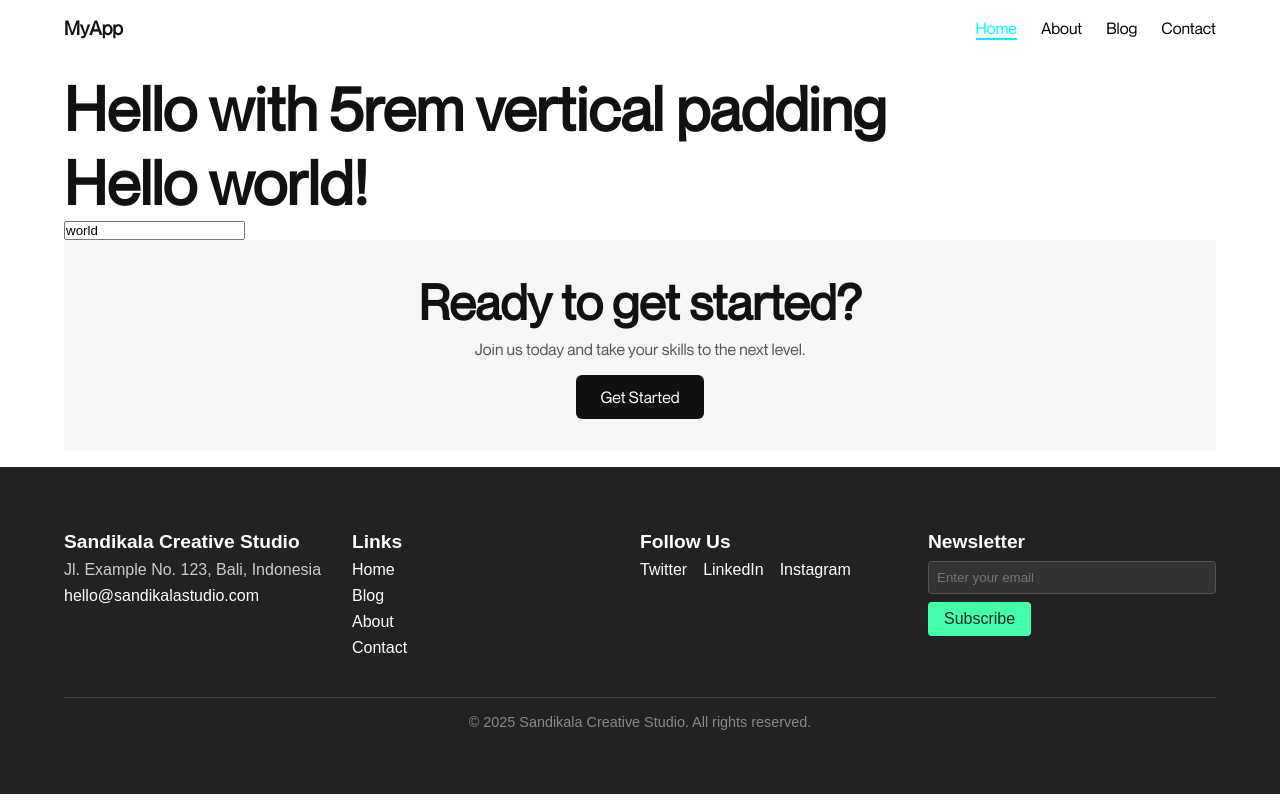
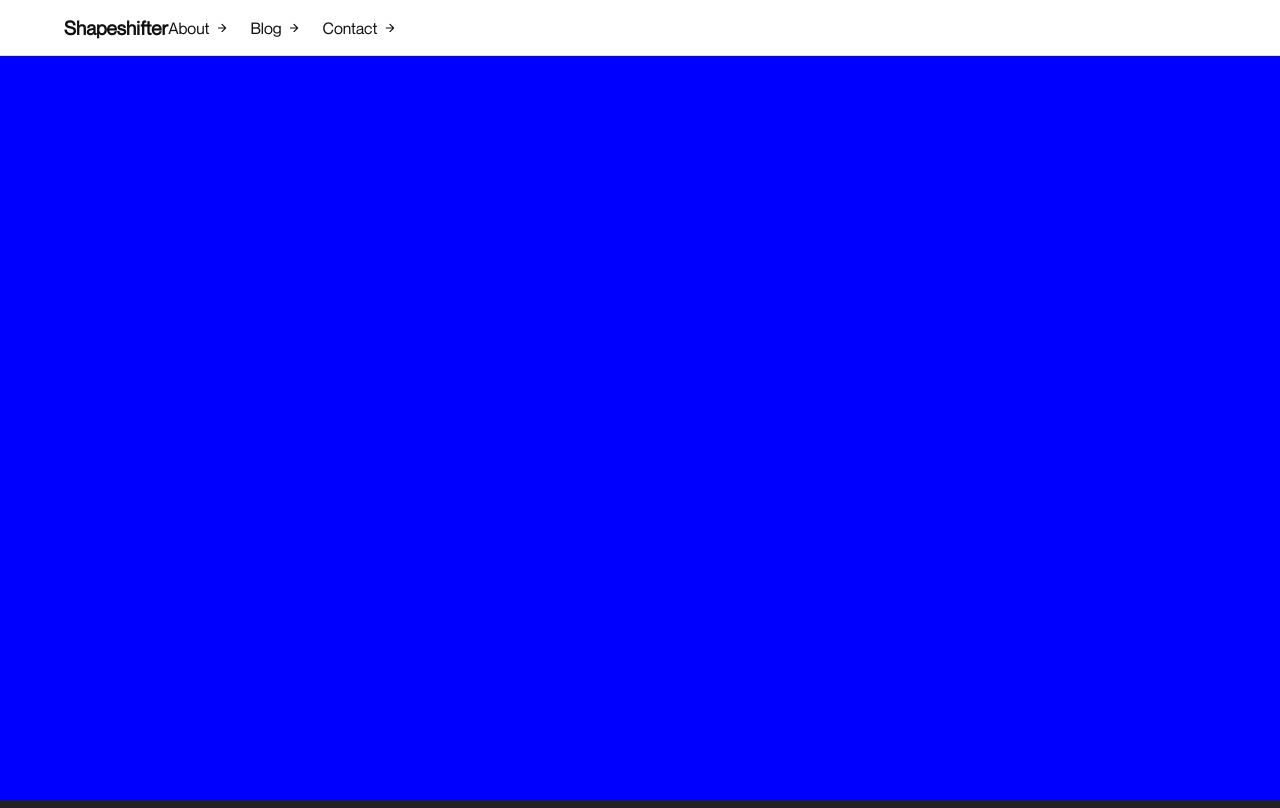
Before and after one commit to wahyugautama/sveltekit-app, a SvelteKit app: page / in a window 1280 px wide. Built offline with nearby package versions, Linux system fonts and the light colour scheme; no server answers.

Commit message:
repurpose site

```diff
--- a/src/app.css
+++ b/src/app.css
@@ -67,6 +67,6 @@ h4 {
 h5 {
   font-size: var(--step-1);
 }
-h6 {
+p {
   font-size: var(--step-0);
 }
--- a/src/lib/components/CustomCursor.svelte
+++ b/src/lib/components/CustomCursor.svelte
@@ -48,8 +48,8 @@
     position: fixed;
     top: 0;
     left: 0;
-    width: 24px;
-    height: 24px;
+    width: 1rem;
+    height: 1rem;
     border-radius: 50%;
     pointer-events: none;
     background-color: white;
@@ -57,4 +57,11 @@
     z-index: 10000;
     mix-blend-mode: difference; /* optional: inverts color over backgrounds */
   }
+
+  /* Hide cursor on screens 1024px wide or less (tablet & phone) */
+  @media (max-width: 1024px) {
+    .cursor {
+      display: none;
+    }
+  }
 </style>
--- a/src/lib/components/Navbar.svelte
+++ b/src/lib/components/Navbar.svelte
@@ -3,6 +3,7 @@
   import { derived } from "svelte/store";
   import { goto } from "$app/navigation";
   import Wrapper from "./Wrapper.svelte";
+  import Navlink from "./Navlink.svelte";
 
   const currentPath = derived(page, ($page) => $page.url.pathname);
   let isOpen = false;
@@ -16,29 +17,19 @@
 <nav>
   <Wrapper paddingY="small">
     <div class="navbar">
-      <div class="nav-brand">MyApp</div>
+      <a href="/"><div class="nav-brand">Shapeshifter</div></a>
 
       <button class="nav-toggle" on:click={() => (isOpen = !isOpen)}>☰</button>
 
       <ul class:open={isOpen} class="nav-links">
-        <li class:active={$currentPath === "/"}>
-          <a href="/" on:click|preventDefault={() => navigateTo("/")}>Home</a>
-        </li>
         <li class:active={$currentPath === "/about"}>
-          <a href="/about" on:click|preventDefault={() => navigateTo("/about")}
-            >About</a
-          >
+          <Navlink text="About" link="/blog" />
         </li>
         <li class:active={$currentPath === "/blog"}>
-          <a href="/blog" on:click|preventDefault={() => navigateTo("/blog")}
-            >Blog</a
-          >
+          <Navlink text="Blog" link="/blog" />
         </li>
         <li class:active={$currentPath === "/contact"}>
-          <a
-            href="/contact"
-            on:click|preventDefault={() => navigateTo("/contact")}>Contact</a
-          >
+          <Navlink text="Contact" link="/contact" />
         </li>
       </ul>
     </div>
@@ -46,8 +37,18 @@
 </nav>
 
 <style>
+  nav {
+    background: white;
+    border-bottom: 1px solid #ddd;
+    position: fixed;
+    top: 0;
+    left: 0;
+    right: 0;
+    z-index: 1000;
+  }
   .navbar {
     display: flex;
+
     align-items: center;
   }
 
@@ -73,16 +74,6 @@
     list-style: none;
   }
 
-  .nav-links li a {
-    color: black;
-    text-decoration: none;
-  }
-
-  .nav-links li.active a {
-    color: aqua;
-    border-bottom: 2px solid #00f0ff;
-  }
-
   @media (max-width: 640px) {
     .nav-toggle {
       display: block;
--- /dev/null
+++ b/src/lib/components/Navlink.svelte
@@ -0,0 +1,151 @@
+<script lang="ts">
+  import { onMount } from "svelte";
+  import gsap from "gsap";
+
+  export let text: string = "Works";
+  export let link: string = "/";
+
+  let navlinkEl: HTMLAnchorElement;
+
+  onMount(() => {
+    const links = document.querySelectorAll(".navlink");
+
+    links.forEach((link) => {
+      const underline = link.querySelector(".underline");
+      const text = link.querySelector(".text");
+      const arrow = link.querySelectorAll(".arrow, .arrow.slide");
+
+      link.addEventListener("mouseenter", () => {
+        gsap.to(underline, {
+          scaleX: 1,
+          duration: 0.4,
+          ease: "power3.out",
+          onComplete: () => {
+            gsap.set(underline, { transformOrigin: "right" });
+          },
+        });
+
+        gsap.to(text, {
+          yPercent: -100,
+          duration: 0.4,
+          ease: "power4.out",
+        });
+
+        gsap.to(arrow, {
+          xPercent: 100,
+          duration: 0.2,
+          ease: "power4.out",
+        });
+      });
+
+      link.addEventListener("mouseleave", () => {
+        gsap.to(underline, {
+          scaleX: 0,
+          duration: 0.4,
+          ease: "power3.in",
+          onComplete: () => {
+            gsap.set(underline, { transformOrigin: "left" });
+          },
+        });
+
+        gsap.to(text, {
+          yPercent: 0,
+          duration: 0.4,
+          ease: "power4.in",
+        });
+
+        gsap.to(arrow, {
+          xPercent: 0,
+          duration: 0.2,
+          ease: "power4.in",
+        });
+      });
+    });
+  });
+</script>
+
+<a href={link} aria-label={text} class="navlink" bind:this={navlinkEl}>
+  <span class="text">{text}</span>
+  <span class="underline"></span>
+  <div class="arrow-container">
+    <svg
+      class="arrow"
+      width="9"
+      height="9"
+      viewBox="0 0 9 9"
+      fill="none"
+      xmlns="http://www.w3.org/2000/svg"
+    >
+      <path
+        d="M-2.22404e-07 5.06818L-1.72732e-07 3.93182L6.81818 3.93182L3.69318 0.806818L4.5 -1.96701e-07L9 4.5L4.5 9L3.69318 8.19318L6.81818 5.06818L-2.22404e-07 5.06818Z"
+        fill="currentColor"
+      />
+    </svg>
+    <svg
+      class="arrow slide"
+      width="9"
+      height="9"
+      viewBox="0 0 9 9"
+      fill="none"
+      xmlns="http://www.w3.org/2000/svg"
+    >
+      <path
+        d="M-2.22404e-07 5.06818L-1.72732e-07 3.93182L6.81818 3.93182L3.69318 0.806818L4.5 -1.96701e-07L9 4.5L4.5 9L3.69318 8.19318L6.81818 5.06818L-2.22404e-07 5.06818Z"
+        fill="currentColor"
+      />
+    </svg>
+  </div>
+</a>
+
+<style>
+  .navlink {
+    position: relative;
+    display: inline-flex;
+    align-items: center;
+    gap: 4px;
+    text-decoration: none;
+    color: inherit;
+    overflow: hidden;
+  }
+
+  .text {
+    text-shadow: 0 16px 0 currentColor;
+    color: inherit;
+    margin-right: 0.25rem;
+    display: inline-block;
+  }
+
+  .navlink .underline {
+    position: absolute;
+    bottom: 0;
+    left: 0;
+    height: 1px;
+    width: 100%;
+    background-color: currentColor;
+    transform-origin: left;
+    transform: scaleX(0);
+    pointer-events: none;
+  }
+
+  .arrow-container {
+    width: 9px;
+    height: 9px;
+    position: relative;
+    overflow: hidden;
+  }
+
+  .arrow {
+    position: absolute;
+    top: 50%;
+    left: 50%;
+    transform: translate(-50%, -50%);
+    transition: transform 0.3s ease;
+  }
+
+  .slide {
+    position: absolute;
+    top: 50%;
+    left: 0;
+    transform: translate(-100%, -50%);
+  }
+</style>
--- a/src/lib/index.js
+++ /dev/null
@@ -1 +0,0 @@
-// place files you want to import through the `$lib` alias in this folder.
--- a/src/routes/+layout.svelte
+++ b/src/routes/+layout.svelte
@@ -2,16 +2,13 @@
   import CustomCursor from "$lib/components/CustomCursor.svelte";
   import Navbar from "$lib/components/Navbar.svelte";
   import Footer from "$lib/components/Footer.svelte";
-  import { onMount } from "svelte";
+  import { onMount, tick } from "svelte";
   import { browser } from "$app/environment";
-
-  import { tick } from "svelte";
+  import { goto, afterNavigate } from "$app/navigation";
   import gsap from "gsap";
   import "../app.css";
 
   let lenis: any;
-  export let data: { url: string };
-
   let pageContainer: HTMLDivElement;
 
   onMount(async () => {
@@ -20,39 +17,74 @@
     // Init Lenis
     const module = await import("$lib/utils/lenis");
     lenis = module.lenis;
-
     const raf = (time: number) => {
       lenis.raf(time);
       requestAnimationFrame(raf);
     };
     requestAnimationFrame(raf);
 
-    // First mount animation
+    // Intercept link click to reset .cover position
+    document.body.addEventListener("click", async (e) => {
+      const anchor = (e.target as HTMLElement).closest("a");
+      if (
+        anchor &&
+        anchor.origin === window.location.origin &&
+        !anchor.hasAttribute("target") &&
+        !anchor.hasAttribute("data-no-transition")
+      ) {
+        e.preventDefault();
+        const href = anchor.getAttribute("href");
+        if (!href) return;
+
+        console.log("[Navigation] link clicked:", href);
+
+        // Reset the cover so it's ready to animate again
+        if (pageContainer) {
+          gsap.set(pageContainer, { xPercent: 0 });
+        }
+
+        goto(href);
+      }
+    });
+  });
+
+  // Animate overlay away (reveal content)
+  afterNavigate(() => {
     animateIn();
   });
 
-  // Watch page change
-  $: (data.url, animateIn());
+  async function animateIn() {
+    console.log("[Transition] animateIn triggered");
 
-  async function animateIn() {
-    await tick();
     if (pageContainer) {
-      gsap.fromTo(
-        pageContainer,
-        { opacity: 0, x: -100 },
-        { opacity: 1, x: 0, duration: 0.6, ease: "power2.out" }
-      );
-    }
-  }
+      const tl = gsap.timeline();
 
-  async function animateOut() {
-    if (pageContainer) {
-      await gsap.to(pageContainer, {
-        opacity: 0,
-        x: 100,
-        duration: 0.4,
-        ease: "power2.in",
+      // Step 1: reset position and origin
+      tl.set(pageContainer, {
+        xPercent: 0,
+        scaleX: 0, // optional: start from collapsed
+        transformOrigin: "left",
       });
+
+      // Step 2: scale to full width (optional)
+      tl.to(pageContainer, {
+        scaleX: 1,
+        duration: 1,
+        ease: "circ.inOut",
+      });
+
+      // Step 3: slide out to right
+      tl.to(pageContainer, {
+        xPercent: 100,
+        duration: 1,
+        ease: "circ.inOut",
+        backgroundColor: "red", // optional
+        onComplete: () => {
+          gsap.set(pageContainer, { backgroundColor: "blue" });
+        },
+      });
+
+      await tl;
     }
   }
 </script>
@@ -60,13 +92,29 @@
 <CustomCursor />
 <Navbar />
 
-<div bind:this={pageContainer} class="page-wrapper">
+<!-- Overlay that covers and uncovers -->
+<div bind:this={pageContainer} class="cover"></div>
+
+<div class="page-wrapper">
   <slot />
   <Footer />
 </div>
 
 <style>
   .page-wrapper {
+    padding-top: 4rem;
     will-change: transform, opacity;
   }
+
+  .cover {
+    position: fixed;
+    top: 0;
+    left: 0;
+    width: 100%;
+    height: 100%;
+    background: blue;
+    z-index: 99;
+    pointer-events: none;
+    transform: translateX(0%); /* Start covered */
+  }
 </style>
```
